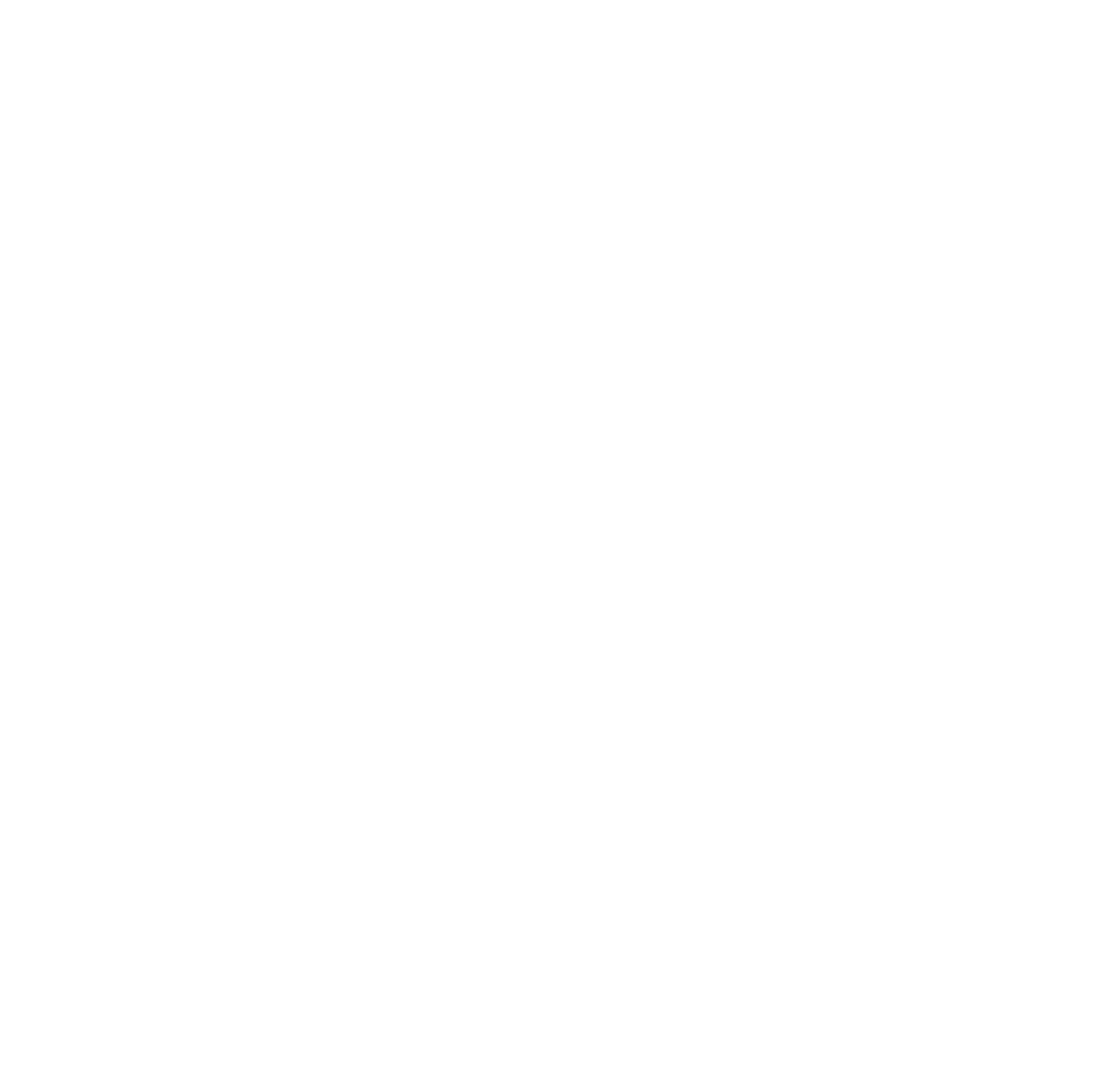
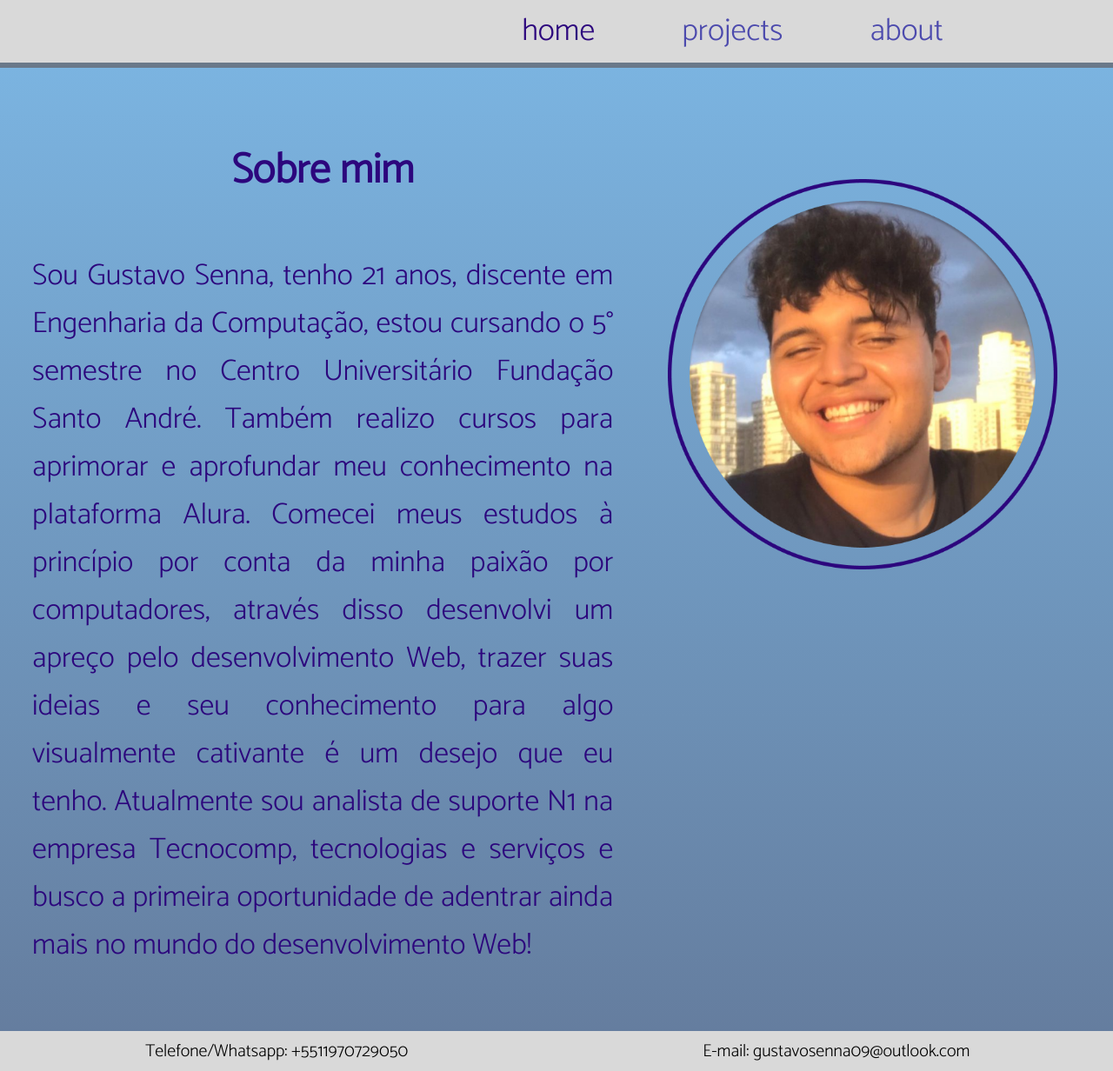
Before and after one commit to GDSOSenna/portfolio-v1, a plain HTML site: page about.html in a window 1280 px wide. Shown: the whole page at 87% size. Before the commit the page ends 800 px from the top, so only its background shows below. Drawn offline with Linux system fonts and the light colour scheme.

Commit message:
modificando formatação das páginas

```diff
--- a/about.html
+++ b/about.html
@@ -0,0 +1,31 @@
+<!DOCTYPE html>
+<html lang="pt-br">
+<head>
+    <meta charset="UTF-8">
+    <meta http-equiv="X-UA-Compatible" content="IE=edge">
+    <meta name="viewport" content="width=device-width, initial-scale=1.0">
+    <title>Portfolio</title>
+    <link rel="stylesheet" href="./styles/styles.css">
+</head>
+<body>
+    <header class="top">
+        <nav class="top-nav">
+            <a class="top-nav-home" href="index.html">home</a>
+            <a class="top-nav-projects" href="projects.html">projects</a>
+            <a class="top-nav-about" href="about.html">about</a>
+        </nav>
+    </header>
+    <main class="showing">
+        <section class="showing-content2">
+            <h1 class="showing-content-title"><strong>Sobre mim</strong></h1>
+            <p class="showing-content-about">Sou Gustavo Senna, tenho 21 anos, discente em Engenharia da Computação, estou cursando o 5° semestre no Centro Universitário Fundação Santo André. Também realizo cursos para aprimorar e aprofundar meu conhecimento na plataforma Alura. Comecei meus estudos à princípio por conta da minha paixão por computadores, através disso desenvolvi um apreço pelo desenvolvimento Web, trazer suas ideias e seu conhecimento para algo visualmente cativante é um desejo que eu tenho. Atualmente sou analista de suporte N1 na empresa Tecnocomp, tecnologias e serviços e busco a primeira oportunidade de adentrar ainda mais no mundo do desenvolvimento Web!
+            </p>
+        </section>
+            <img class="showing-senna2" src="./img/foto-senna.png" href="index.html">
+    </main>
+    <footer class="bottom">
+        <p class="bottom-info1">Telefone/Whatsapp: +5511970729050</p>
+        <p class="bottom-info2">E-mail: gustavosenna09@outlook.com</p>
+    </footer>
+</body>
+</html>
--- a/styles/styles.css
+++ b/styles/styles.css
@@ -8,6 +8,7 @@
     --color-4: #0BBAF1;
     --color-5: #4C4AAD;
     --color-6: #647B9C;
+    --color-7: #2C067D;
 
     --font-1: 'Catamaran', sans-serif;
 
@@ -20,7 +21,7 @@
 
 .top{
 
-    padding: 0.5% 14% 0.5% 2%;
+    padding: 0.5% 15.25% 0.5% 2%;
     text-align: center;
     background-color: var(--color-2);
     flex-direction: column;
@@ -34,20 +35,19 @@
     display: flex;
     justify-content: right;
     width: 100%;
-    text-align: right;
+    text-align: center;
     gap: 100px;
     font-size: 36px;
     font-family: var(--font-1);
     color: var(--color-5);
     text-decoration: none;
-
 }
 
 .top-nav-home{
 
     text-decoration: none;
     font-family: var(--font-1);
-    color: var(--color-5);
+    color: var(--color-7);
 }
 
 .top-nav-projects{
@@ -67,12 +67,13 @@
 body{
 
     box-sizing: border-box;
-    background-image: linear-gradient(var(--color-1), rgba(64, 148, 212, 0.798));
+    background-image: linear-gradient(360deg, var(--color-1), rgba(91, 165, 222, 0.798));
 }
 
 .showing{
 
-    padding: 10% 0;
+    border-top: 6px  solid #6056569f;
+    padding: 5% 0 0 0;
     display:flex;
     flex-direction:row;
     justify-content: center;
@@ -81,11 +82,21 @@ body{
 
 .showing-content{
 
-    padding: 10% 2%;
+    padding: 3% 2% 10% 2%;
     display: flex;
     justify-content: center;
     flex-direction: column;
     gap: 5rem;
+    text-align: center;
+}
+
+.showing-content2{
+
+    padding: 0 2% 5% 0;
+    display: flex;
+    justify-content: center;
+    flex-direction: column;
+    gap: 2rem;
     text-align: center;
 }
 
@@ -94,16 +105,26 @@ body{
     padding: 2% 15% 1% 15%;
     font-family: var(--font-1);
     font-size: 48px;
+    color: var(--color-7);
+}
+
+.showing-content-about{
+
+    padding: 2% 5% 1% 5%;
+    font-family: var(--font-1);
+    font-size: 34px;
+    color: var(--color-7);
+    text-align: justify;
 }
 
 .showing-content-strong{
 
     color: var(--color-2);
-    text-shadow:
-               -1px -1px 0px #8cebe8,
-               -1px 1px 0px #8cebe8,
-                1px -1px 0px #8cebe8,
-                1px 0px 0px #8cebe8;
+   /* text-shadow:
+               -1px -1px 0px #213b3a,
+               -1px 1px 0px #213b3a,
+                1px -1px 0px #213b3a,
+                1px 0px 0px #213b3a;*/
 }
 
 .showing-content-div1{
@@ -112,7 +133,7 @@ body{
     justify-content: center;
     flex-direction: row;
     padding: 0 15% 0 15%;
-    gap: 5%;
+    gap: 10%;
 }
 
 .showing-content-paragraph{
@@ -165,7 +186,37 @@ body{
 .showing-senna{
 
     padding: 0 10% 0 0;
-    height: 40%;
-    width: 40%;
+    height: 30%;
+    width: 30%;
+}
 
+.showing-senna:hover{
+
+    -ms-transform: scale(1.0);
+    transform: scale(1.010);
 }
+
+.showing-senna2{
+
+    padding: 5% 5% 0 0;
+    height: 35%;
+    width: 35%;
+}
+
+.showing-senna2:hover{
+
+    -ms-transform: scale(1.0);
+    transform: scale(1.010);
+}
+
+.bottom{
+
+    background-color: #D9D9D9;
+    text-align: center;
+    font-family: var(--font-1);
+    column-count: 2;
+    column-gap: 100;
+    font-size: 20px;
+    width: auto;
+    padding: 0.5%;
+}
```
Also changed, not shown: index.html (+4 -1 lines), projects.html (+23 -0 lines), 1 other file.
